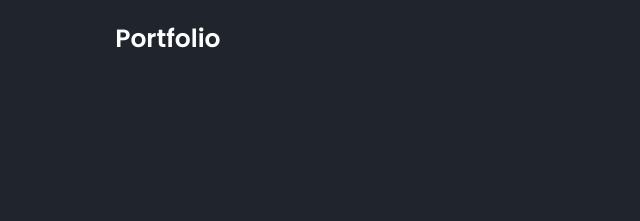
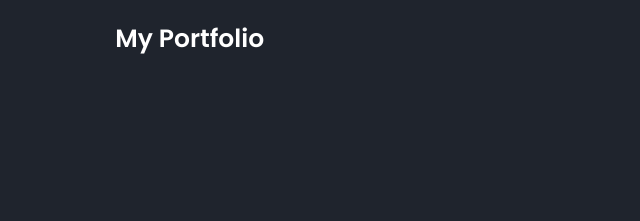
Before and after one commit to Supuni2005/My-portfolio, a plain HTML site: page index.html in a window 1280 px wide. Shown: the top 221 px of the page, 0-640 px from the left. Drawn offline with nearby package versions, Linux system fonts and the light colour scheme.

Commit message:
Updated portfolio content

```diff
--- a/index.html
+++ b/index.html
@@ -15,7 +15,7 @@
   <!--header design-->
   <header class="header">
 
-      <a href="#" class="logo">Portfolio</a>
+      <a href="#" class="logo">My Portfolio</a>
 
       <i class='bx  bx-menu' id="menu-icon"></i>
 
```
